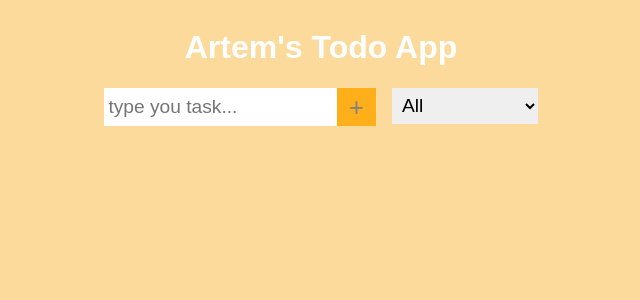
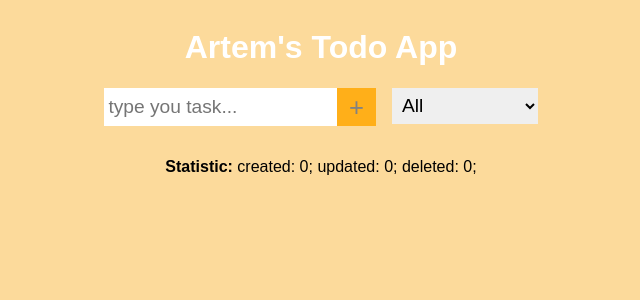
Before and after one commit to ArtemLigerko/my-todo-app, a React (Create React App) app: page / in a window 1280 px wide. Shown: the top 300 px of the page, without its empty margins (319-959 px from the left). Built offline with nearby package versions, Linux system fonts and the light colour scheme.

Commit message:
v1.2.3 develop todos statistic

```diff
--- a/src/App.js
+++ b/src/App.js
@@ -3,6 +3,7 @@ import './App.css';
 // import components
 import TodoInputBar from './components/TodoInputBar';
 import TodoList from './components/TodoList';
+import Statistic from './components/Statistic';
 
 
 function App() {
@@ -12,6 +13,13 @@ function App() {
   const [completedTodos, setCompletedTodos] = useState([]);
   const [editText, setEditText] = useState('');
   const [disableInputButton, setDisableInputButton] = useState(false);
+  // const [counter, setCounter] = useState([0, 0, 0])
+  const [counter, setCounter] = useState({
+    counterCreated: 0,
+    counterUpdated: 0,
+    counterDeleted: 0,
+  })
+
 
   //RUN ONCE when the app starts
   useEffect(() => {
@@ -43,7 +51,7 @@ function App() {
   // 01:23:00
   const saveLocalTodos = () => {
     localStorage.setItem("todos", JSON.stringify(todos));
-    console.log("saveLocalTodos Effect");
+    // console.log("saveLocalTodos Effect");
   };
 
   const getLocalTodos = () => {
@@ -52,7 +60,7 @@ function App() {
     } else {
       let todoLocal = JSON.parse(localStorage.getItem("todos"));
       setTodos(todoLocal);
-      console.log('getLocalTodos Effect');
+      // console.log('getLocalTodos Effect');
     }
   };
 
@@ -71,6 +79,12 @@ function App() {
         setTodos={setTodos}
         setStatus={setStatus}
         disableInputButton={disableInputButton}
+        setCounter={setCounter}
+        counter={counter}
+      />
+      <Statistic
+        counter={counter}
+        setCounter={setCounter}
       />
       <TodoList
         todos={todos}
@@ -80,6 +94,8 @@ function App() {
         editText={editText}
         setDisableInputButton={setDisableInputButton}
         disableInputButton={disableInputButton}
+        setCounter={setCounter}
+        counter={counter}
       />
     </div>
   );
--- /dev/null
+++ b/src/components/Statistic.js
@@ -0,0 +1,17 @@
+import React from "react";
+
+function Statistic({ counter }) {
+    return (
+        <div>
+            <b>Statistic: </b>
+            {/* created: {counter[0]};
+            updated: {counter[1]};
+            deleted: {counter[2]}; */}
+            created: {counter.counterCreated};
+            updated: {counter.counterUpdated};
+            deleted: {counter.counterDeleted};
+        </div>
+    )
+}
+
+export default Statistic;
--- a/src/components/Todo.js
+++ b/src/components/Todo.js
@@ -1,10 +1,17 @@
 import React from "react";
 
 function Todo({ text, todos, setTodos, todo, setEditText, editText,
-    setDisableInputButton,  disableInputButton}) {
+    setDisableInputButton,  disableInputButton, setCounter, counter}) {
 
     const deleteHandler = () => {
         setTodos(todos.filter((el) => el.id !== todo.id));
+        // setCounter([counter[0], counter[1], counter[2] + 1]);
+        setCounter({
+            counterCreated: counter.counterCreated,
+            counterUpdated: counter.counterUpdated,
+            counterDeleted: counter.counterDeleted + 1,
+        })
+
     }
 
 
@@ -40,6 +47,13 @@ function Todo({ text, todos, setTodos, todo, setEditText, editText,
             return item;
         }))
         setDisableInputButton(!disableInputButton);
+        // setCounter([counter[0], todo.edit ? (counter[1] + 1) : counter[1], counter[2]]);
+        setCounter({
+            counterCreated: counter.counterCreated,
+            counterUpdated: todo.edit ? counter.counterUpdated + 1 : counter.counterUpdated,
+            counterDeleted: counter.counterDeleted,
+        })
+
     }
 
 
--- a/src/components/TodoInputBar.js
+++ b/src/components/TodoInputBar.js
@@ -1,10 +1,12 @@
 import React from "react";
 import '../App.css';
 
-function TodoInputBar({ inputText, setInputText, todos, setTodos, setStatus, disableInputButton }) {
+function TodoInputBar({ inputText, setInputText, todos, setTodos, setStatus,
+    disableInputButton, setCounter, counter }) {
     const inputTextHandler = (e) => {
         setInputText(e.target.value);
     }
+
     const submitHandler = (e) => {
         e.preventDefault();
         setTodos([
@@ -18,6 +20,12 @@ function TodoInputBar({ inputText, setInputText, todos, setTodos, setStatus, dis
             }
         ]);
         setInputText("");
+        // setCounter([counter[0] + 1, counter[1], counter[2]])
+        setCounter({
+            counterCreated: counter.counterCreated + 1,
+            counterUpdated: counter.counterUpdated,
+            counterDeleted: counter.counterDeleted,
+        })
     }
 
     const statusHandler = (e) => {
@@ -37,7 +45,6 @@ function TodoInputBar({ inputText, setInputText, todos, setTodos, setStatus, dis
                 className="inputButton"
                 onClick={submitHandler}
                 type="submit"
-
                 disabled={disableInputButton}
             >
                 +
--- a/src/components/TodoList.js
+++ b/src/components/TodoList.js
@@ -2,7 +2,8 @@ import React from "react";
 import Todo from './Todo'
 
 function TodoList({
-    todos, setTodos, completedTodos, setEditText, editText, setDisableInputButton, disableInputButton }) {
+    todos, setTodos, completedTodos, setEditText, editText,
+    setDisableInputButton, disableInputButton, setCounter, counter }) {
     return (
         <div>
             <ul className="todo-list">
@@ -17,6 +18,8 @@ function TodoList({
                         editText={editText}
                         setDisableInputButton={setDisableInputButton}
                         disableInputButton={disableInputButton}
+                        setCounter={setCounter}
+                        counter={counter}
                     />
                 ))}
             </ul>
```
